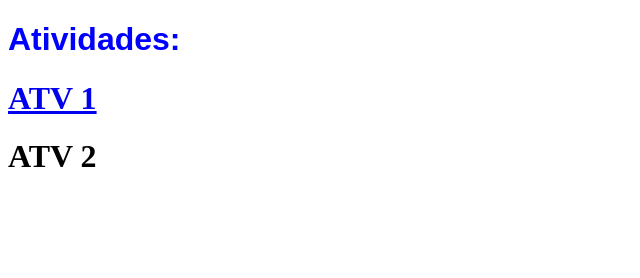
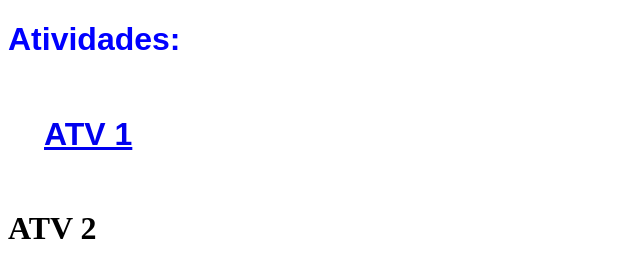
Before and after one commit to bragaxs/atividadepages, a plain HTML site: page index.html in a window 1280 px wide. Shown: the whole page, without its empty margins (0-640 px from the left). Drawn offline with Linux system fonts and the light colour scheme.

Commit message:
implementação de atividades

```diff
--- a/index.html
+++ b/index.html
@@ -8,8 +8,8 @@
 </head>
 <body>
     <h1 class="title">Atividades:</h1>
-    <h1><a href="https://github.com/bragaxs/atvfabio">ATV 1</a></h1>
-    <h1><a href="https://github.com/bragaxs/aulasfabio"></a>ATV 2</h1>
+    <h1 class="atv1"><a href="https://github.com/bragaxs/atvfabio">ATV 1</a></h1>
+    <h1 class="atv2"><a href="https://github.com/bragaxs/aulasfabio"></a>ATV 2</h1>
 </body>
 <script src="script.js"></script>
 </html>
--- a/style.css
+++ b/style.css
@@ -7,3 +7,9 @@ body{
     color: blue;
     font-family: Arial, Helvetica, sans-serif;
 }
+
+.atv1{
+    font-family: Arial, Helvetica, sans-serif;
+    position: relative;
+    padding: 36px;
+}
```
